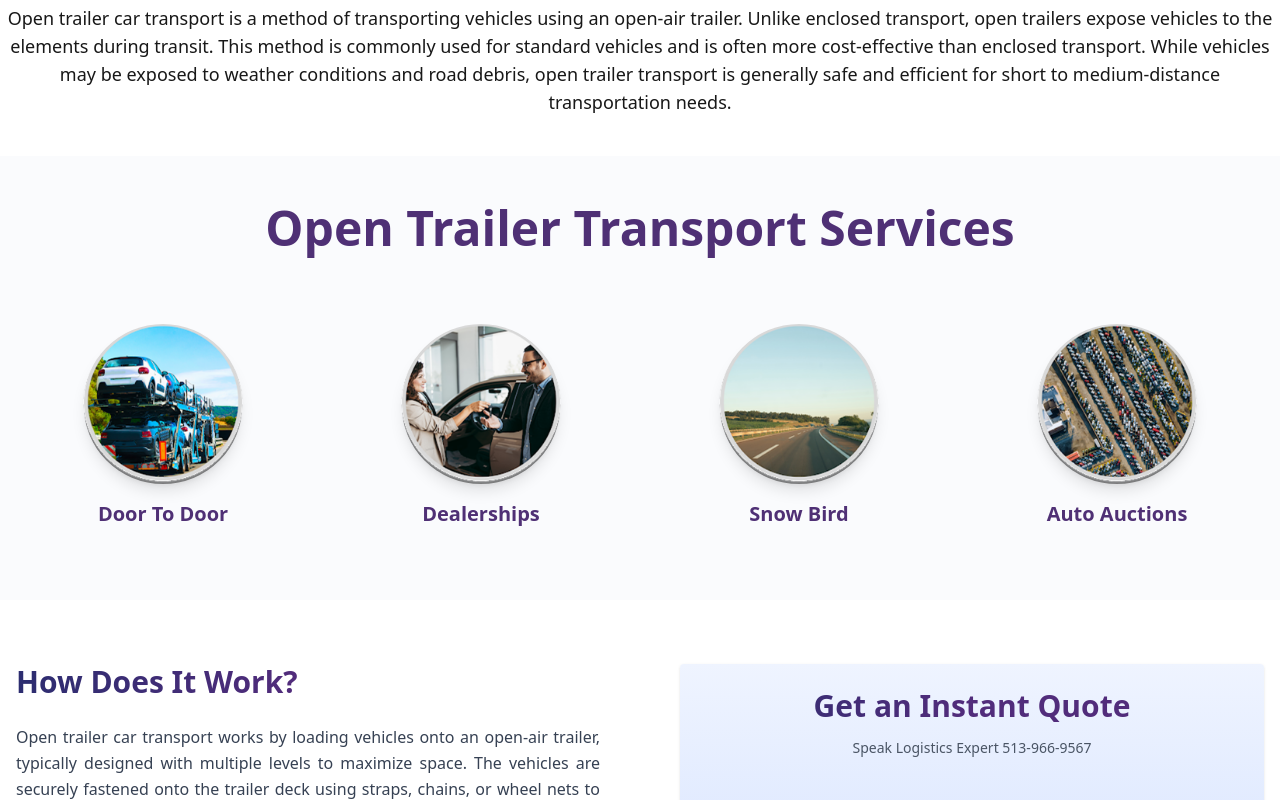
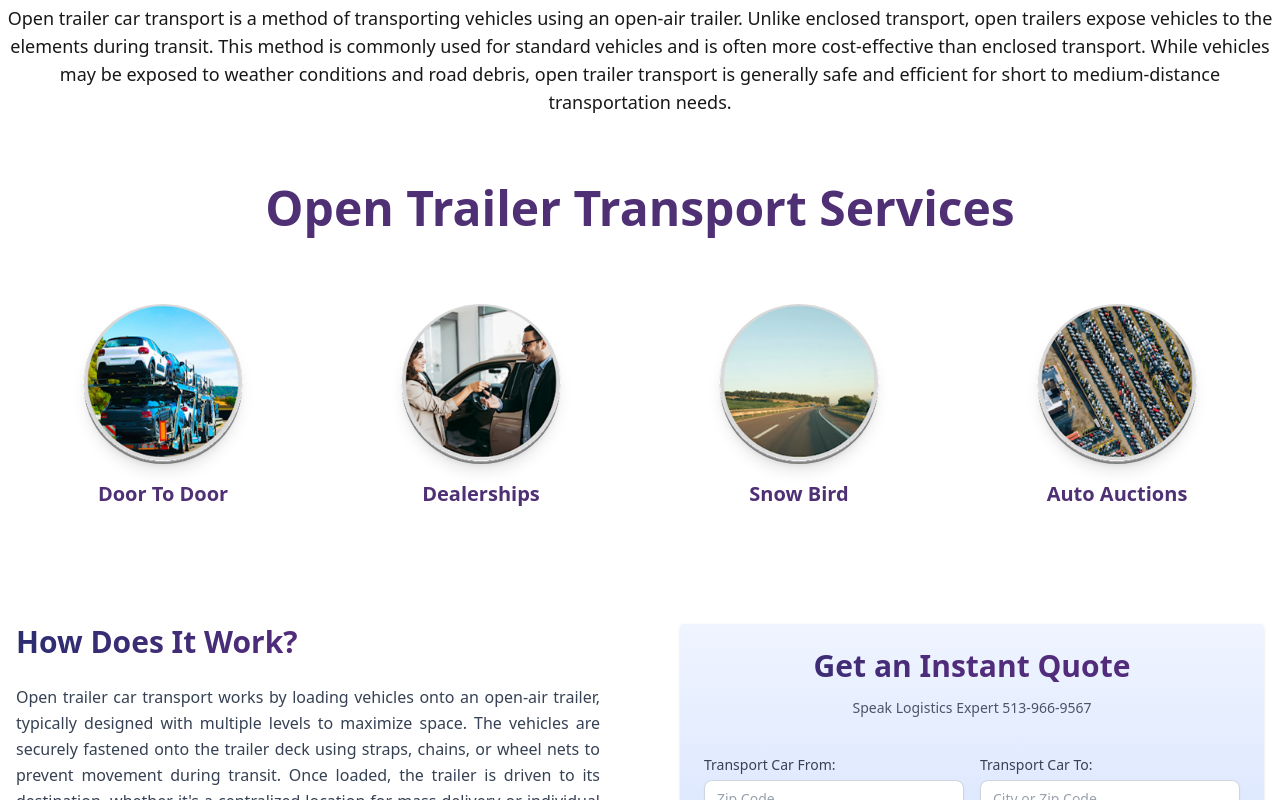
Before and after one commit to MdJowelAhmed/amarjit-website-by-tanvir, a Next.js app: page /logistics-services/auto-transport in a window 1280 px wide. Shown: the part 738-1538 px from the top of the page. Built offline with nearby package versions, Linux system fonts and the light colour scheme.

Commit message:
card fixed on auto transport

```diff
--- a/src/project_components/AutoTransportService/AutoTransportFeature.jsx
+++ b/src/project_components/AutoTransportService/AutoTransportFeature.jsx
@@ -26,7 +26,7 @@ function AutoTransportFeature() {
 	];
 
 	return (
-		<div className="py-12 px-4  mx-auto bg-[#fafbfd] my-10">
+		<div className="py-12 px-4 max-w-7xl mx-auto my-5">
 			<div className="text-center">
 				<h1 className="text-3xl md:text-4xl lg:text-5xl font-bold mb-12 text-[#4f3075]">
 					Open Trailer Transport Services
```
